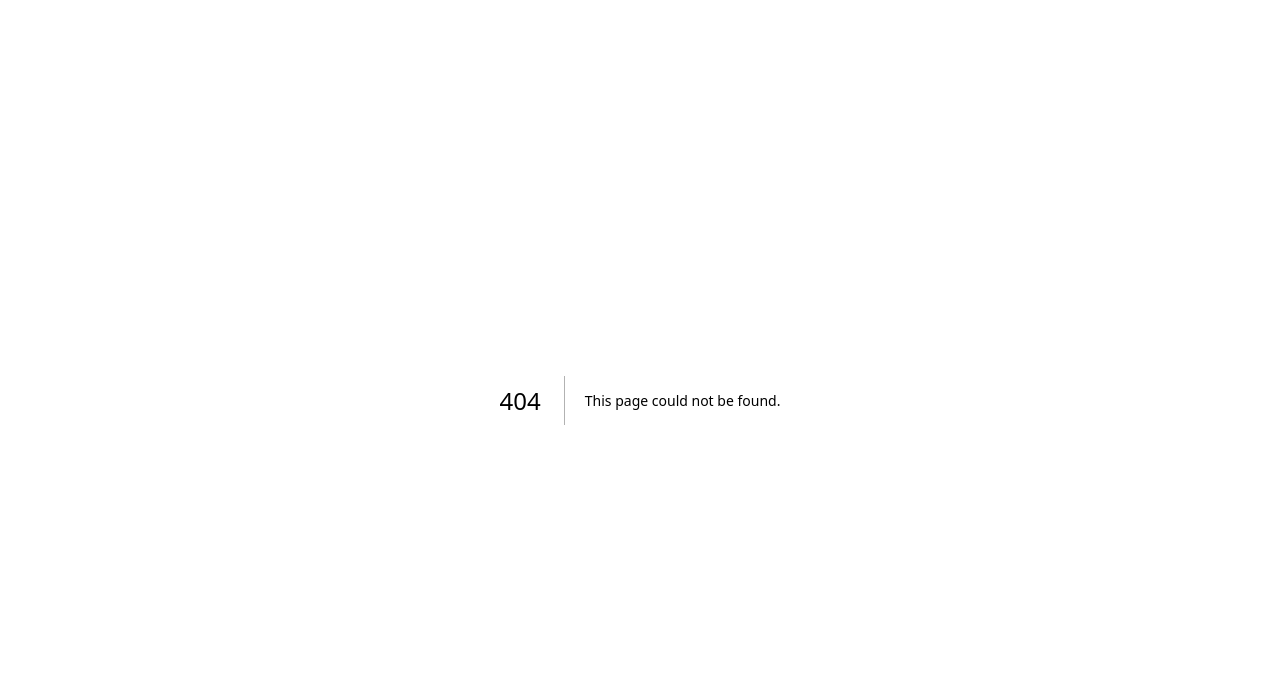
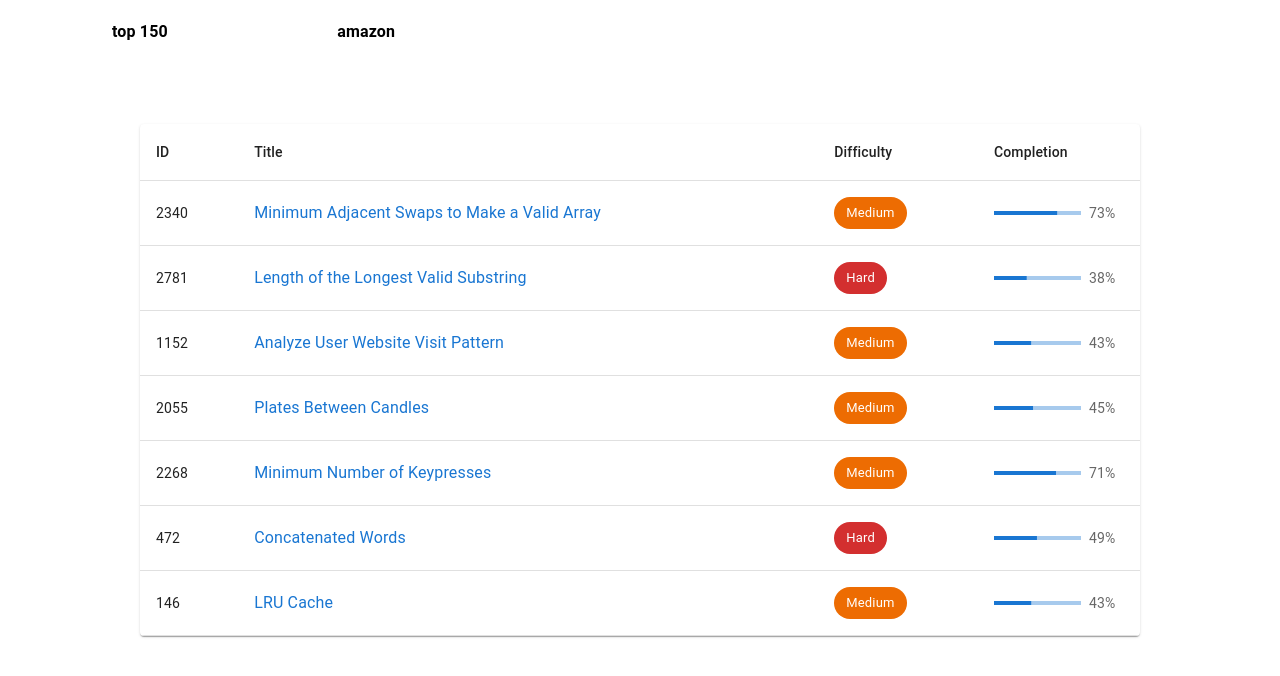
Before and after one commit to ruoliu2/leetcode-get-random, a Next.js app: page /leetcode-get-random/amazon in a window 1280 px wide. Before the commit this address had no page. Shown: the top 676 px of the page. Built offline with nearby package versions, Linux system fonts and the light colour scheme.

Commit message:
feat: add amz page

```diff
--- a/next.config.mjs
+++ b/next.config.mjs
@@ -3,6 +3,9 @@ const nextConfig = {
   basePath: "/leetcode-get-random",
   output: "export",  // <=== enables static exports
   reactStrictMode: true,
+  env: {
+    basePath: "/leetcode-get-random",
+  },
 };
 
 
--- /dev/null
+++ b/src/app/amazon/page.tsx
@@ -0,0 +1,56 @@
+import React from 'react';
+import { Box, Typography, Table, TableBody, TableCell, TableContainer, TableHead, TableRow, Paper, LinearProgress, Chip } from '@mui/material';
+
+const problems = [
+  { id: 2340, title: 'Minimum Adjacent Swaps to Make a Valid Array', difficulty: 'Medium', completion: 72.6 },
+  { id: 2781, title: 'Length of the Longest Valid Substring', difficulty: 'Hard', completion: 37.6 },
+  { id: 1152, title: 'Analyze User Website Visit Pattern', difficulty: 'Medium', completion: 42.7 },
+  { id: 2055, title: 'Plates Between Candles', difficulty: 'Medium', completion: 44.9 },
+  { id: 2268, title: 'Minimum Number of Keypresses', difficulty: 'Medium', completion: 71.3 },
+  { id: 472, title: 'Concatenated Words', difficulty: 'Hard', completion: 49.4 },
+  { id: 146, title: 'LRU Cache', difficulty: 'Medium', completion: 42.8 },
+];
+
+const ProblemList = () => {
+  return (
+    <Box sx={{ width: '100%', maxWidth: 1000, mx: 'auto', mt: 4 }}>
+      <TableContainer component={Paper}>
+        <Table>
+          <TableHead>
+            <TableRow>
+              <TableCell>ID</TableCell>
+              <TableCell>Title</TableCell>
+              <TableCell>Difficulty</TableCell>
+              <TableCell>Completion</TableCell>
+            </TableRow>
+          </TableHead>
+          <TableBody>
+            {problems.map((problem) => (
+              <TableRow key={problem.id}>
+                <TableCell>{problem.id}</TableCell>
+                <TableCell>
+                  <Typography color="primary">{problem.title}</Typography>
+                </TableCell>
+                <TableCell>
+                  <Chip label={problem.difficulty} color={problem.difficulty === 'Hard' ? 'error' : 'warning'} />
+                </TableCell>
+                <TableCell>
+                  <Box sx={{ display: 'flex', alignItems: 'center' }}>
+                    <Box sx={{ width: '100%', mr: 1 }}>
+                      <LinearProgress variant="determinate" value={problem.completion} />
+                    </Box>
+                    <Box sx={{ minWidth: 35 }}>
+                      <Typography variant="body2" color="textSecondary">{`${Math.round(problem.completion)}%`}</Typography>
+                    </Box>
+                  </Box>
+                </TableCell>
+              </TableRow>
+            ))}
+          </TableBody>
+        </Table>
+      </TableContainer>
+    </Box>
+  );
+};
+
+export default ProblemList;
--- a/src/app/components/header.tsx
+++ b/src/app/components/header.tsx
@@ -6,7 +6,10 @@ import {useTheme} from "@mui/material/styles";
 import {Box, Container, AppBar, Toolbar} from "@mui/material";
 
 const Header: React.FC = () => {
-  const appbarbg = useTheme().palette.mode === "light" ? "white" : "black";
+  const appBarBg = useTheme().palette.mode === "light" ? "white" : "black";
+  const basePath = process.env.basePath ?? '';
+  const getLink = (path: string) => `${basePath}${path}`;
+  console.log(getLink("/"));
   return (
     <Container><Container>
       <AppBar
@@ -14,7 +17,7 @@ const Header: React.FC = () => {
         sx={{
           height: "7.5vh",
           justifyContent: "flex-start",
-          backgroundColor: appbarbg,
+          backgroundColor: appBarBg,
           boxShadow: "none",
         }}
         elevation={1}
@@ -27,9 +30,9 @@ const Header: React.FC = () => {
             width: "30%",
           }}
         >
-          <HeaderLink href="/" text="Top 150" />
+          <HeaderLink href={getLink("/")} text="top 150" />
 
-          <HeaderLink href="/amazon" text="amazon" />
+          <HeaderLink href={getLink("/amazon")} text="amazon" />
         </Toolbar>
         <Toolbar
           sx={{
--- a/src/app/components/top150.tsx
+++ b/src/app/components/top150.tsx
@@ -123,8 +123,8 @@ const Top150 = () => {
 
       <Box mt={2}>
         <Typography variant="h6">
-          Completed: {completedCount}
-          <span style={{marginLeft: '1em'}}>Todo: {todoCount}</span>
+          completed: {completedCount}
+          <span style={{marginLeft: '1em'}}>todo: {todoCount}</span>
         </Typography>
       </Box>
 
--- a/src/app/layout.tsx
+++ b/src/app/layout.tsx
@@ -1,20 +1,34 @@
-import type {Metadata} from 'next';
-import {Container} from '@mui/material';
-
-export const metadata: Metadata = {
-  title: 'leetcode-get-random',
-  description: 'random questiosn from leetcode lists',
-};
+'use client';
+import { Container, CssBaseline, useMediaQuery, ThemeProvider } from '@mui/material';
+import React from "react";
+import {createTheme} from "@mui/material/styles";
+import Header from "@/app/components/header";
 
 export default function RootLayout({
   children,
 }: Readonly<{
   children: React.ReactNode;
 }>) {
+  const prefersDarkMode = useMediaQuery('(prefers-color-scheme: dark)');
+
+  const theme = React.useMemo(
+    () =>
+      createTheme({
+        palette: {
+          mode: prefersDarkMode ? 'dark' : 'light',
+        },
+      }),
+    [prefersDarkMode],
+  );
+
   return (
     <html lang="en">
       <body>
+      <ThemeProvider theme={theme}>
+        <CssBaseline />
+        <Header />
         {children}
+      </ThemeProvider>
       </body>
     </html>
   );
```
Also changed, not shown: src/app/page.tsx (+1 -24 lines), src/app/components/amazon.tsx (deleted).
